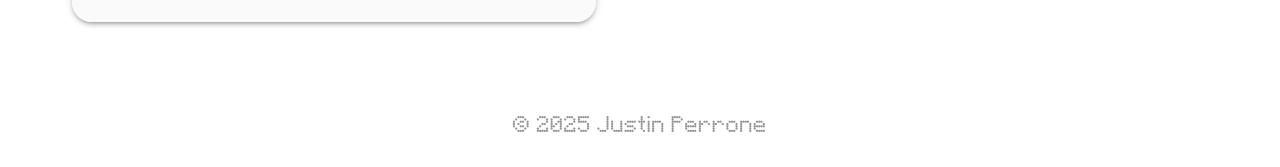
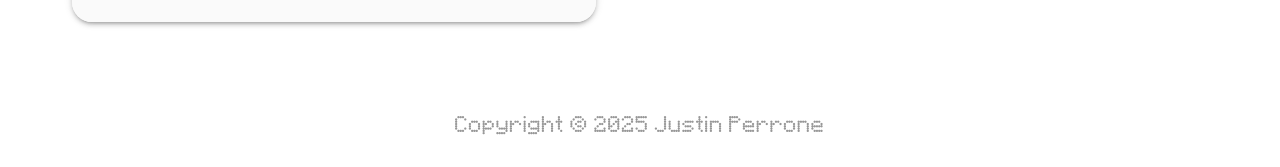
Before and after one commit to justinp3r/weeks-in-pixels, a React (Vite) app: page / in a window 1280 px wide. Shown: the part 640-807 px from the top of the page. Built offline with nearby package versions, Linux system fonts and the light colour scheme; no server answers.

Commit message:
changed footer logo

```diff
--- a/src/App.tsx
+++ b/src/App.tsx
@@ -94,7 +94,7 @@ function App() {
           </Card>
         </Grid>
         <Grid size={{ xs: 10, md: 5 }} border={borderLine + " solid green"} paddingTop={4} paddingBottom={4} >
-          <Typography display={"flex"} paddingTop={5} justifyContent={"center"} component={"span"} color={"secondary.dark"} >® 2025 Justin Perrone</Typography>
+          <Typography display={"flex"} paddingTop={5} justifyContent={"center"} component={"span"} color={"secondary.dark"} >Copyright ® {new Date().getFullYear()} Justin Perrone</Typography>
         </Grid>
 
       </Grid>
```
